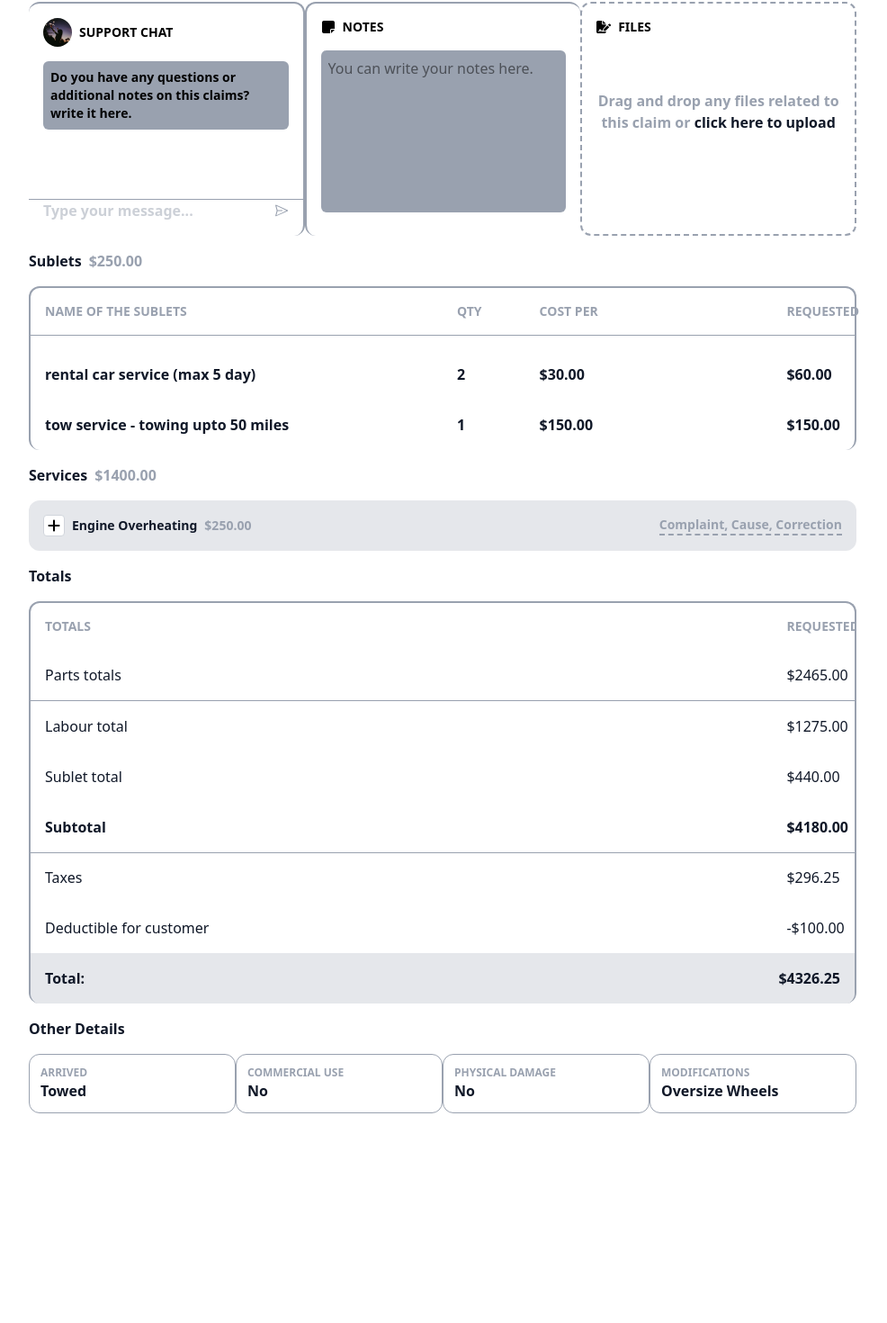
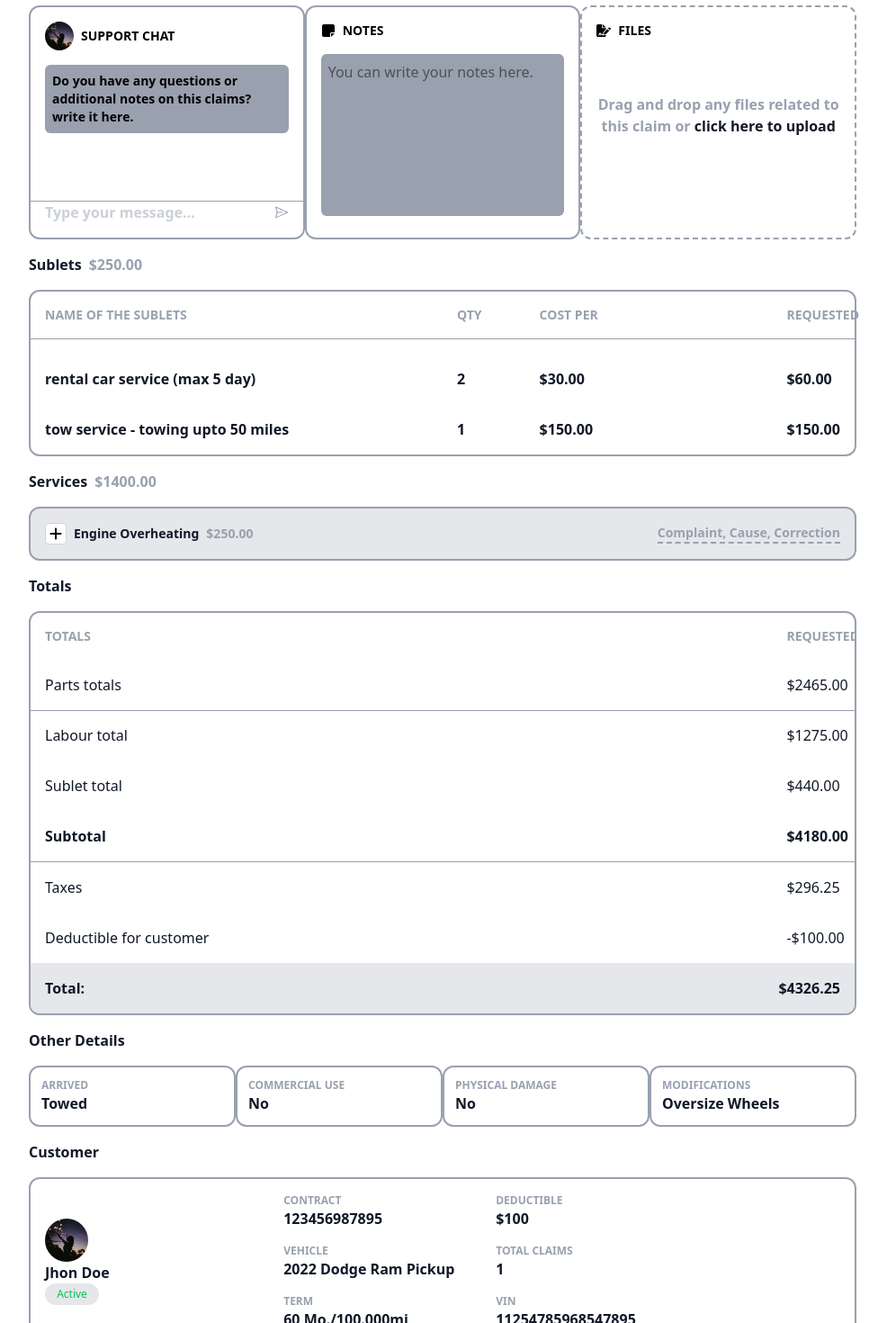
Before and after one commit to shreejanamaharjan/Task, a React (Vite) app: page /claims in a window 1280 px wide. Shown: the part 564-2034 px from the top of the page at 90% size, without its empty margins (148-1134 px from the left). Before the commit the page ends 1837 px from the top, so only its background shows below. Built offline with nearby package versions, Linux system fonts and the light colour scheme.

Commit message:
feat: added customer section

```diff
--- a/src/components/additionalInfo/Action.tsx
+++ b/src/components/additionalInfo/Action.tsx
@@ -25,7 +25,7 @@ const Action = () => {
 
   return (
     <div className="flex justify-between items-center mt-6">
-      <div className="w-85 h-65 border-t-2 border-r-2 border-gray-400 rounded-xl p-4 relative">
+      <div className="w-85 h-65 border-2 border-gray-400 rounded-xl p-4 relative">
         <div className="flex gap-2 items-center">
           <div className="w-8 h-8 rounded-full overflow-hidden">
             <img
@@ -48,7 +48,7 @@ const Action = () => {
           <VscSend />
         </div>
       </div>
-      <div className="w-85 h-65  border-t-2 border-l-2 border-gray-400 rounded-xl p-4">
+      <div className="w-85 h-65  border-2 border-gray-400 rounded-xl p-4">
         <div className="flex gap-2 items-center">
           <FaNoteSticky />
           <h1 className="text-sm font-semibold uppercase">notes</h1>
--- a/src/components/additionalInfo/AdditionalDetail.tsx
+++ b/src/components/additionalInfo/AdditionalDetail.tsx
@@ -1,5 +1,6 @@
 import Action from "./Action";
 import AdditonalNavbar from "./AdditonalNavbar";
+import Customer from "./Customer";
 import OtherDetails from "./OtherDetails";
 import Services from "./Services";
 import Sublets from "./Sublets";
@@ -14,6 +15,7 @@ const AdditionalDetail = () => {
       <Services />
       <Totals />
       <OtherDetails />
+      <Customer />
     </div>
   );
 };
--- /dev/null
+++ b/src/components/additionalInfo/Customer.tsx
@@ -0,0 +1,48 @@
+const Customer = () => {
+  const detailData = [
+    { label: "contract", description: "123456987895" },
+    { label: "deductible", description: "$100" },
+    { label: "vehicle", description: "2022 Dodge Ram Pickup" },
+    { label: "total claims", description: "1" },
+    { label: "term", description: "60 mo./100.000mi" },
+    { label: "vin", description: "11254785968547895" },
+  ];
+  return (
+    <div className="my-4">
+      <div className="text-base flex gap-2 items-center">
+        <h1 className="text-gray-900 capitalize font-bold">customer</h1>
+      </div>
+      <div className="flex items-center justify-between mt-4 border-2 border-gray-400 p-4 rounded-xl">
+        <div style={{ width: "20%" }}>
+          <div className="w-12 h-12 rounded-full overflow-hidden">
+            <img
+              src="/images/claims/user.jpg"
+              alt="customer profile"
+              className="object-cover w-full h-full"
+            />
+          </div>
+          <h1 className="capitalize font-semibold text-base text-gray-900">
+            jhon doe
+          </h1>
+          <div className="bg-gray-200 rounded-2xl p-1 flex justify-center w-15">
+            <span className="capitalize text-green-500 text-xs">active</span>
+          </div>
+        </div>
+        <div style={{ width: "70%" }} className="flex flex-wrap gap-4">
+          {detailData.map((item, index) => (
+            <div key={index} className="w-55">
+              <h1 className="text-gray-400 uppercase text-xs font-semibold">
+                {item.label}
+              </h1>
+              <span className="text-gray-900 text-base font-semibold capitalize">
+                {item.description}
+              </span>
+            </div>
+          ))}
+        </div>
+      </div>
+    </div>
+  );
+};
+
+export default Customer;
--- a/src/components/additionalInfo/OtherDetails.tsx
+++ b/src/components/additionalInfo/OtherDetails.tsx
@@ -14,7 +14,7 @@ const OtherDetails = () => {
         {detailData.map((item, index) => (
           <div
             key={index}
-            className="border border-gray-400 w-65 rounded-xl p-3"
+            className="border-2 border-gray-400 w-65 rounded-xl p-3"
           >
             <h1 className="text-gray-400 uppercase text-xs font-semibold">
               {item.label}
--- a/src/components/additionalInfo/Services.tsx
+++ b/src/components/additionalInfo/Services.tsx
@@ -20,7 +20,7 @@ const Services = () => {
         <h1 className="text-gray-900 capitalize font-bold">services</h1>
         <span className="text-gray-400 font-semibold">$1400.00</span>
       </div>
-      <div className="rounded-xl bg-gray-200 p-4 my-4">
+      <div className="rounded-xl bg-gray-200 p-4 my-4 border-2 border-gray-400">
         <div className="flex justify-between items-center">
           <div className="flex items-center gap-2">
             <div
--- a/src/components/additionalInfo/Sublets.tsx
+++ b/src/components/additionalInfo/Sublets.tsx
@@ -7,7 +7,7 @@ const Sublets = () => {
         <h1 className="text-gray-900 capitalize font-bold">sublets</h1>
         <span className="text-gray-400 font-semibold">$250.00</span>
       </div>
-      <div className="my-4 border-t-2 border-l-2 border-r-2 border-gray-400 rounded-xl ">
+      <div className="my-4 border-2 border-gray-400 rounded-xl ">
         <table className="w-full table-fixed ">
           <thead className="uppercase text-sm text-gray-400 text-left h-10">
             <tr>
--- a/src/components/additionalInfo/Totals.tsx
+++ b/src/components/additionalInfo/Totals.tsx
@@ -4,7 +4,7 @@ const Totals = () => {
       <div className="text-base flex gap-2 items-center">
         <h1 className="text-gray-900 capitalize font-bold">totals</h1>
       </div>
-      <div className="border-t-2 border-l-2 border-r-2 border-gray-400 rounded-xl overflow-hidden mt-4">
+      <div className="border-2 border-gray-400 rounded-xl overflow-hidden mt-4">
         <table className="w-full table-fixed">
           <thead className="uppercase text-sm text-gray-400 text-left h-10">
             <tr>
--- a/src/components/claims/PaymentStatus.tsx
+++ b/src/components/claims/PaymentStatus.tsx
@@ -3,7 +3,7 @@ import { statusDetails } from "../../data/status";
 
 const PaymentStatus = () => {
   return (
-    <div className="my-8 border-t-2 border-b-2 border-gray-400 rounded-lg">
+    <div className="my-8 border-2 border-gray-400 rounded-lg">
       <table className="w-full table-fixed">
         <thead className="uppercase text-sm text-gray-400 text-left">
           <tr>
```
